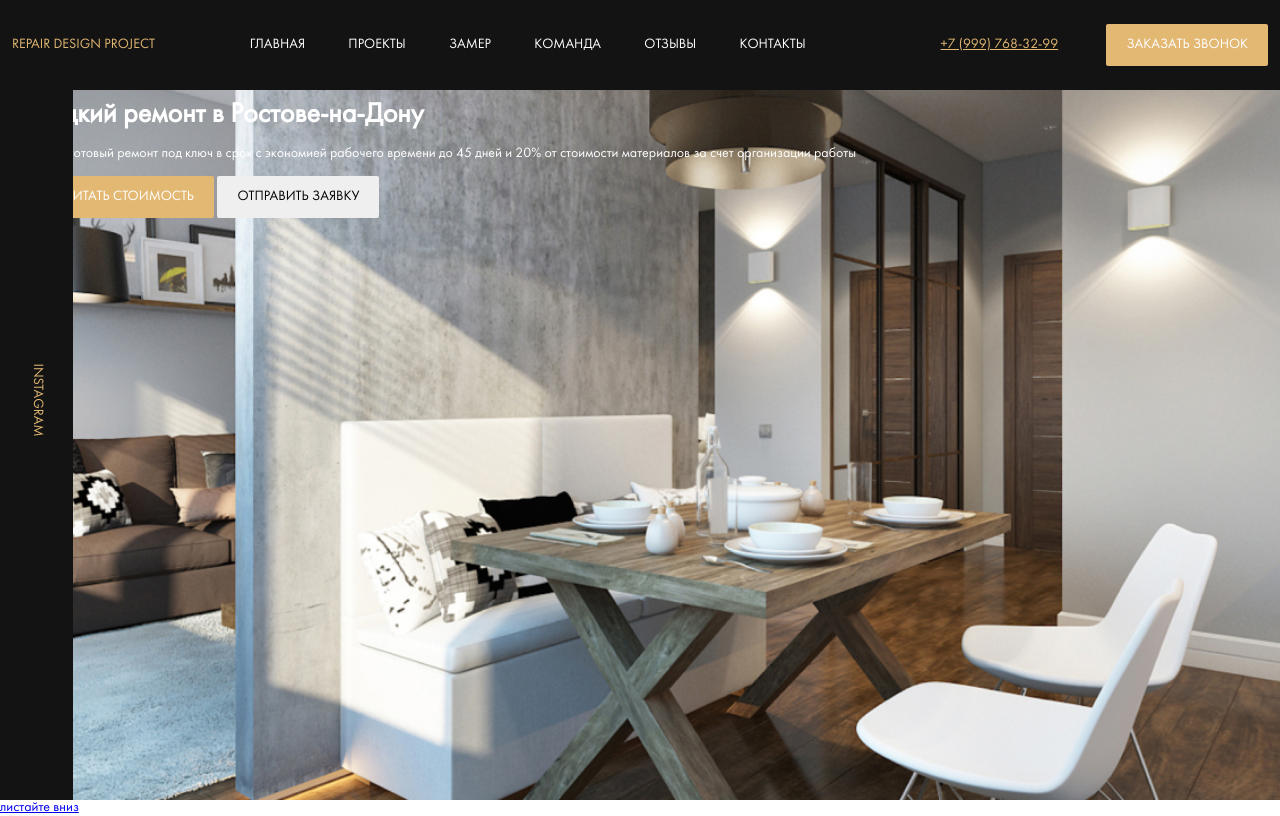
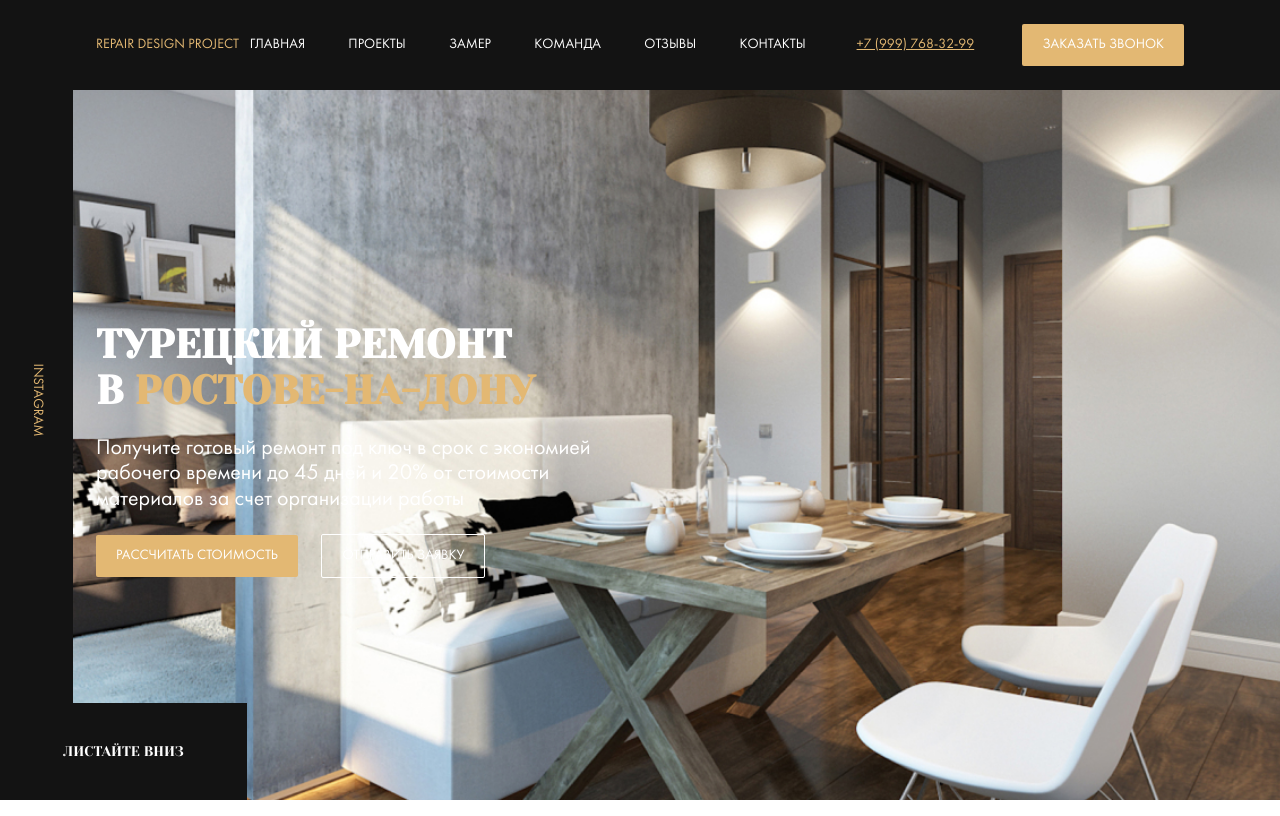
Before and after one commit to saukele/repair_design_project, a website: page index.html in a window 1280 px wide. Drawn offline with Linux system fonts and the light colour scheme; files whose address does not match are found by name.

Commit message:
feat: hero style & add Yeseva One font

```diff
--- a/index.html
+++ b/index.html
@@ -3,6 +3,7 @@
 <head>
   <meta charset="UTF-8">
   <meta name="viewport" content="width=device-width, initial-scale=1.0">
+  <link href="https://fonts.googleapis.com/css?family=Yeseva+One&display=swap&subset=cyrillic" rel="stylesheet">
   <link rel="stylesheet" href="css/style.css">
   <title>Repair Design Project</title>
 </head>
@@ -33,19 +34,19 @@
       <div class="instagram hero__instagram">
         <a href="#" class="instagram__link">Instagram</a>
       </div>
-      <div class="hero__content">
-        <div class="container">
-          <h1 class="title hero__title">Турецкий ремонт в Ростове-на-Дону</h1>
+      <div class="container">
+        <div class="hero__content">
+          <h1 class="title hero__title">Турецкий ремонт в&nbsp;<span class="title--primary">Ростове-на-Дону</span></h1>
           <p class="hero__text">Получите готовый ремонт под ключ в срок с экономией рабочего времени до 45 дней и 20% от стоимости материалов за счет организации работы</p>
           <button class="button hero__button button--primary">Рассчитать стоимость</button>
           <button class="button hero__button button--outline">Отправить заявку</button>
         </div>
-        <!-- /.container -->
+        <!-- /.hero__content -->
       </div>
-      <!-- /.hero__content -->
+      <!-- /.container -->
     </div>
     <!-- /.hero -->
-    <a href="#" class="scroll-down">листайте вниз</a>
+    <a href="#" class="hero__scroll-down">листайте вниз</a>
   </main>
 </body>
 </html>
--- a/sass/_grid.sass
+++ b/sass/_grid.sass
@@ -1,3 +1,4 @@
 .container
+  width: 85%
   max-width: 1256px
   margin: auto
--- a/sass/templates/_hero.sass
+++ b/sass/templates/_hero.sass
@@ -1,15 +1,39 @@
 .hero
   position: relative
+  display: flex
+  justify-content: center
+  align-items: flex-start
   padding-top: 100px
   background: $dark url('../img/hero_bg.jpg') no-repeat center / cover
   height: 100vh
   color: $light
+  &__content
+    max-width: 670px
+  &__text
+    font-size: 22px
+    max-width: 500px
+  &__button
+    margin-right: 20px
   &__instagram
     position: absolute
     left: 0
     top: 0
     max-width: 80px
     height: 100%
+  &__scroll-down
+    position: absolute
+    display: flex
+    justify-content: center
+    align-items: center
+    left: 0
+    bottom: 0
+    min-width: 247px
+    min-height: 97px
+    background-color: $dark
+    font-family: 'Yeseva One', cursive
+    text-transform: uppercase
+    text-decoration: none
+    color: $light
 .instagram
   display: flex
   justify-content: center
@@ -22,3 +46,8 @@
     transform: rotate(90deg)
 .title
   margin: 0
+  font-family: 'Yeseva One', cursive
+  text-transform: uppercase
+  font-size: 40px
+  &--primary
+    color: $primary
```
Also changed, not shown: css/style.css.
